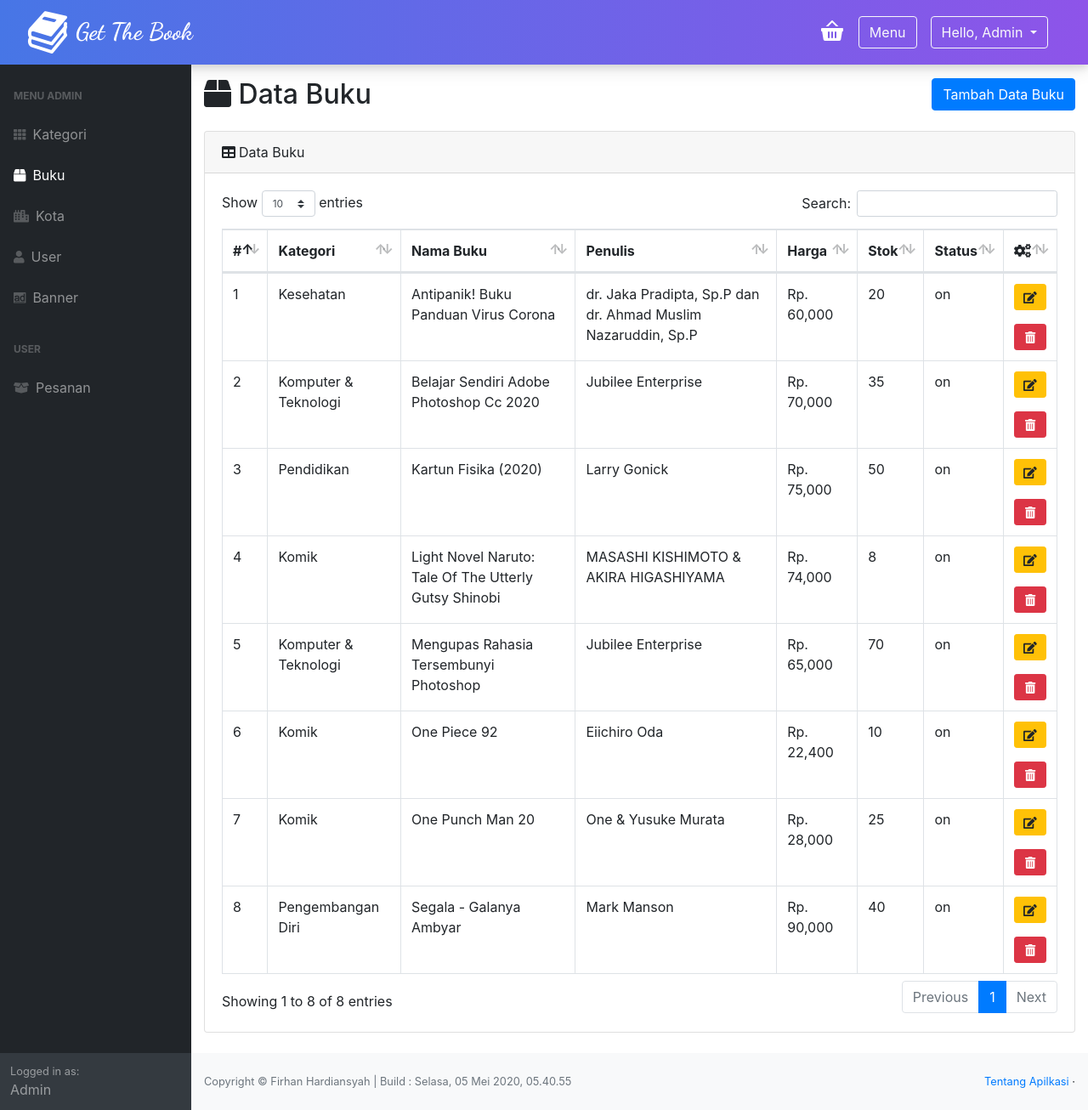
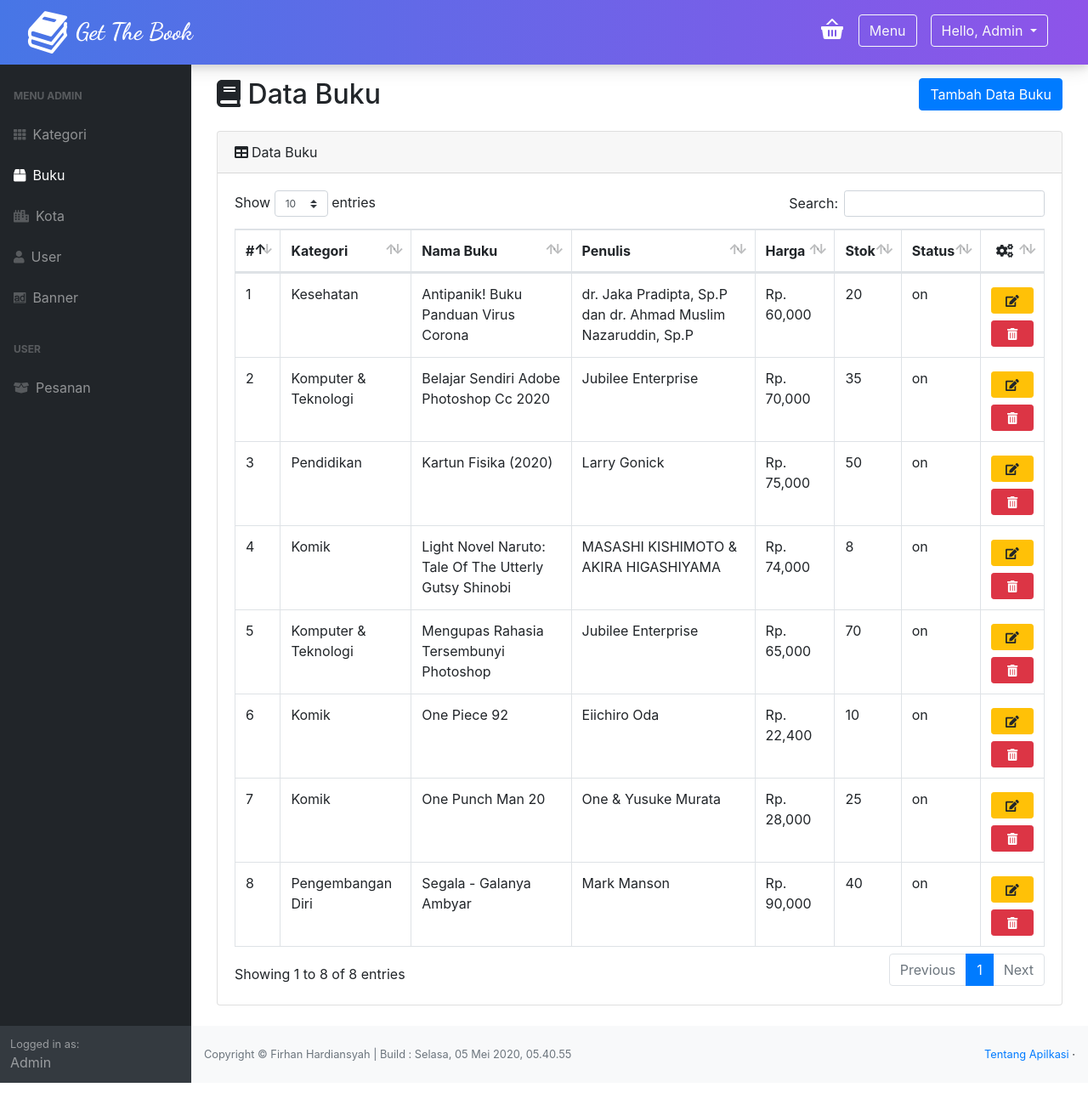
Before and after one commit to firhanhardiansyah/get-the-book, a PHP site: page /book-store/index.php?page=my_profile&module=buku&action=list in a window 1280 px wide. Shown: the whole page at 85% size. After the commit the page ends 1274 px from the top, so only its background shows below. Run offline with PHP 8.4, Linux system fonts and the light colour scheme; a user stored in the database is signed in; data comes from the database, SQL or seed files in the repository; some libraries are stand-ins or nearby versions.

Commit message:
Merapihkan UI responsive

```diff
--- a/index.php
+++ b/index.php
@@ -64,7 +64,7 @@ $total_buku  = count($keranjang);
         </ul>
         <div class="float-right form-inline my-lg-0 mb-2 mt-3">
           <!-- Keranjang -->
-          <a class="mr-3" href="<?= BASE_URL ?>index.php?page=keranjang">
+          <a class="mr-3 mb-1 " href="<?= BASE_URL ?>index.php?page=keranjang">
             <img src="<?= BASE_URL . 'assets/img/icons8-shopping-basket-60.png' ?>" width="30">
             <?php
             if ($total_buku != 0) {
@@ -78,17 +78,17 @@ $total_buku  = count($keranjang);
           $btn_my_profile = "$page.php" == "my_profile.php";
           if ($btn_my_profile) :
           ?>
-            <button class="btn btn-outline-light mr-3" id="sidebarToggle" href="#">Menu</button>
+            <button class="btn btn-outline-light mb-1 mr-3" id="sidebarToggle" href="#">Menu</button>
           <?php endif ?>
           <!-- End Menu Side bar -->
           <div class="float-right">
             <?php
             if ($user_id) {
               echo '<div class="btn-group" role="group">
-                    <button id="btnGroupDrop1" type="button" class="btn btn-outline-light dropdown-toggle mr-3" data-toggle="dropdown" aria-haspopup="true" aria-expanded="false">
+                    <button id="btnGroupDrop1" type="button" class="btn btn-outline-light dropdown-toggle mb-1 mr-3" data-toggle="dropdown" aria-haspopup="true" aria-expanded="false">
                     Hello, ' . ucwords($nama) . '
                     </button>
-                    <div class="dropdown-menu" aria-labelledby="btnGroupDrop1">
+                    <div class="dropdown-menu mb-1" aria-labelledby="btnGroupDrop1">
                       <a class="dropdown-item" href="' . BASE_URL . 'index.php?page=my_profile&module=pesanan&action=list">My Profile</a>
                       <a class="dropdown-item" href="' . BASE_URL . 'logout.php">Logout</a>
                     </div>
--- a/module/buku/list.php
+++ b/module/buku/list.php
@@ -1,15 +1,17 @@
+<div class="container">
   <div class="mt-3">
     <div class="row">
       <div class="col-lg-6 col-sm-6">
-      <h2><i class="fas fa-box"></i> Data Buku</h2>
+        <h2><i class="fas fa-book"></i> Data Buku</h2>
       </div>
       <div class="col-lg-6 col-sm-6">
-      <a href="<?= BASE_URL . "index.php?page=my_profile&module=buku&action=form" ?>"
-        class="btn btn-primary mb-4 float-right">Tambah Data Buku</a>
+        <a href="<?= BASE_URL . "index.php?page=my_profile&module=buku&action=form" ?>" class="btn btn-primary mb-4 float-right">Tambah Data Buku</a>
+      </div>
     </div>
   </div>
 </div>
 
+<div class="container">
   <?php
   # JOIN
   $query_buku = mysqli_query($con, "SELECT buku.*, kategori.kategori FROM buku JOIN kategori ON buku.kategori_id=kategori.kategori_id ORDER BY nama_buku ASC");
@@ -50,10 +52,8 @@ if (mysqli_num_rows($query_buku) == 0) {
                   <td><?= $data['stok'] ?></td>
                   <td><?= $data['status'] ?></td>
                   <td class="text-center">
-              <a href="<?= BASE_URL . "index.php?page=my_profile&module=buku&action=form&buku_id=$data[buku_id]" ?>"
-                class="btn btn-sm btn-warning mb-3 col"><i class="fas fa-edit"></i></a>
-              <a href="<?= BASE_URL . "module/buku/action.php?button=Delete&buku_id=$data[buku_id]" ?>"
-                class="btn btn-sm btn-danger col"><i class="fas fa-trash-alt"></i></a>
+                    <a href="<?= BASE_URL . "index.php?page=my_profile&module=buku&action=form&buku_id=$data[buku_id]" ?>" class="btn btn-sm btn-warning btn btn-sm btn-warning btn-sm col-12 col-xl-12 mr-3 mt-1 mb-2"><i class="fas fa-edit"></i></a>
+                    <a href="<?= BASE_URL . "module/buku/action.php?button=Delete&buku_id=$data[buku_id]" ?>" class="btn btn-sm btn-danger btn btn-sm btn-warning btn-sm col-12  col-xl-12"><i class="fas fa-trash-alt"></i></a>
                   </td>
                 </tr>
               <?php
@@ -65,6 +65,7 @@ if (mysqli_num_rows($query_buku) == 0) {
         </div>
       </div>
     </div>
+</div>
 
 <?php
   }
--- a/module/pesanan/list.php
+++ b/module/pesanan/list.php
@@ -43,11 +43,11 @@ if (mysqli_num_rows($query_pesanan) == 0) {
               <td><?= $row['nama'] ?></td>
               <td><?= $array_status_pesanan[$status] ?></td>
               <td class="text-center">
-                <a class="btn btn-primary btn-sm"
+                <a class="btn btn-primary btn-sm col-12 col-md-4 col-lg-4 col-xl-4 mr-3 mt-1 mb-1"
                   href="<?= BASE_URL ?>index.php?page=my_profile&module=pesanan&action=detail&pesanan_id=<?= $row['pesanan_id']?>"><i class="fas fa-id-card"></i></a>
                 <!-- Button untuk superadmin -->
                 <?php if ($level == "superadmin") : ?>
-                <a class="ml-4 btn btn-warning btn-sm"
+                <a class="btn btn-warning btn-sm col-12 col-md-4 col-lg-4 col-xl-4"
                   href="<?= BASE_URL ?>index.php?page=my_profile&module=pesanan&action=status&pesanan_id=<?= $row['pesanan_id']?>"><i class="fas fa-edit"></i>
                 </a>
                 <?php endif ?>
```
Also changed, not shown: module/banner/list.php (+8 -5 lines), module/kategori/list.php (+6 -2 lines), module/kota/list.php (+7 -6 lines), module/user/list.php (+7 -4 lines). Lines whose indentation alone changed are shown as unchanged.
